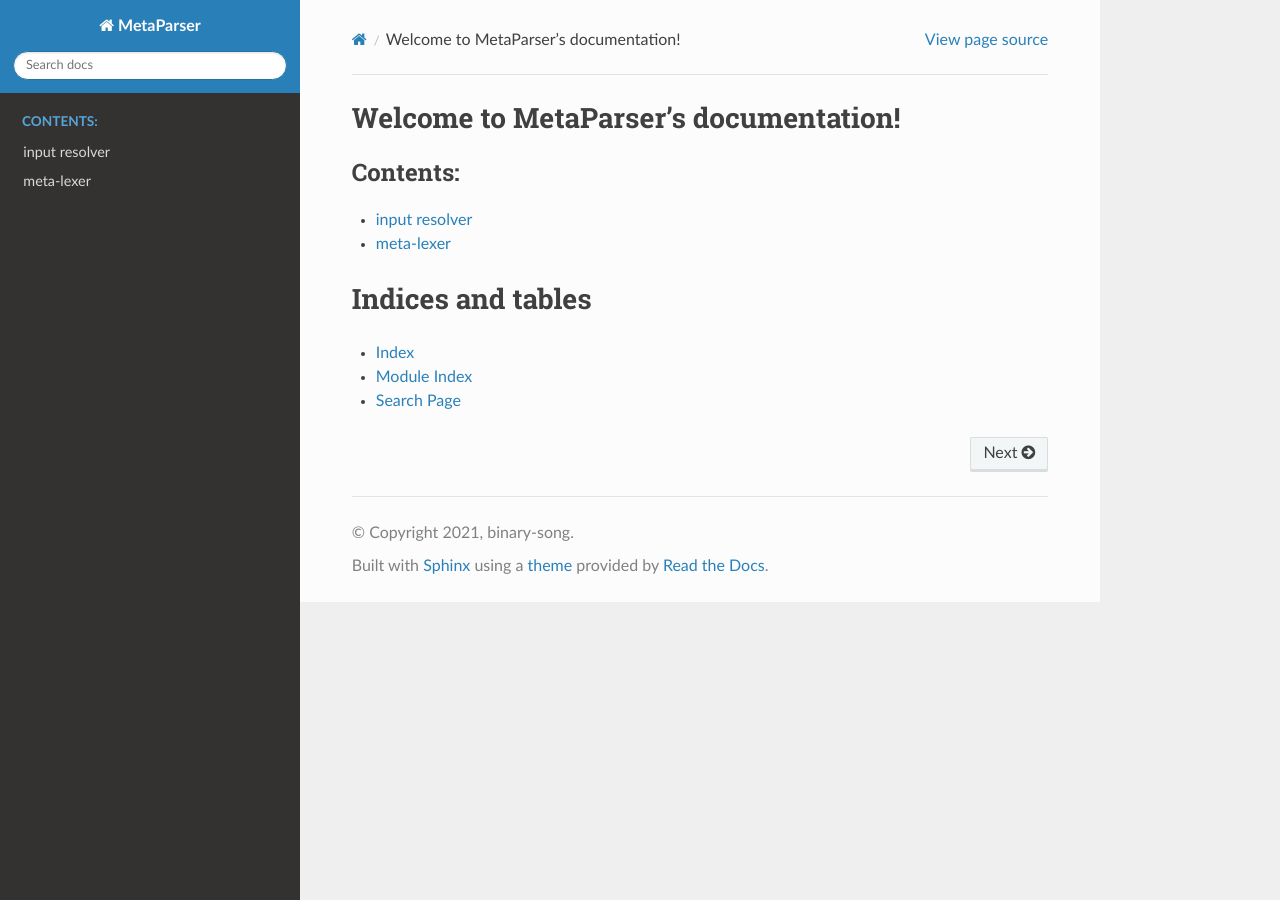
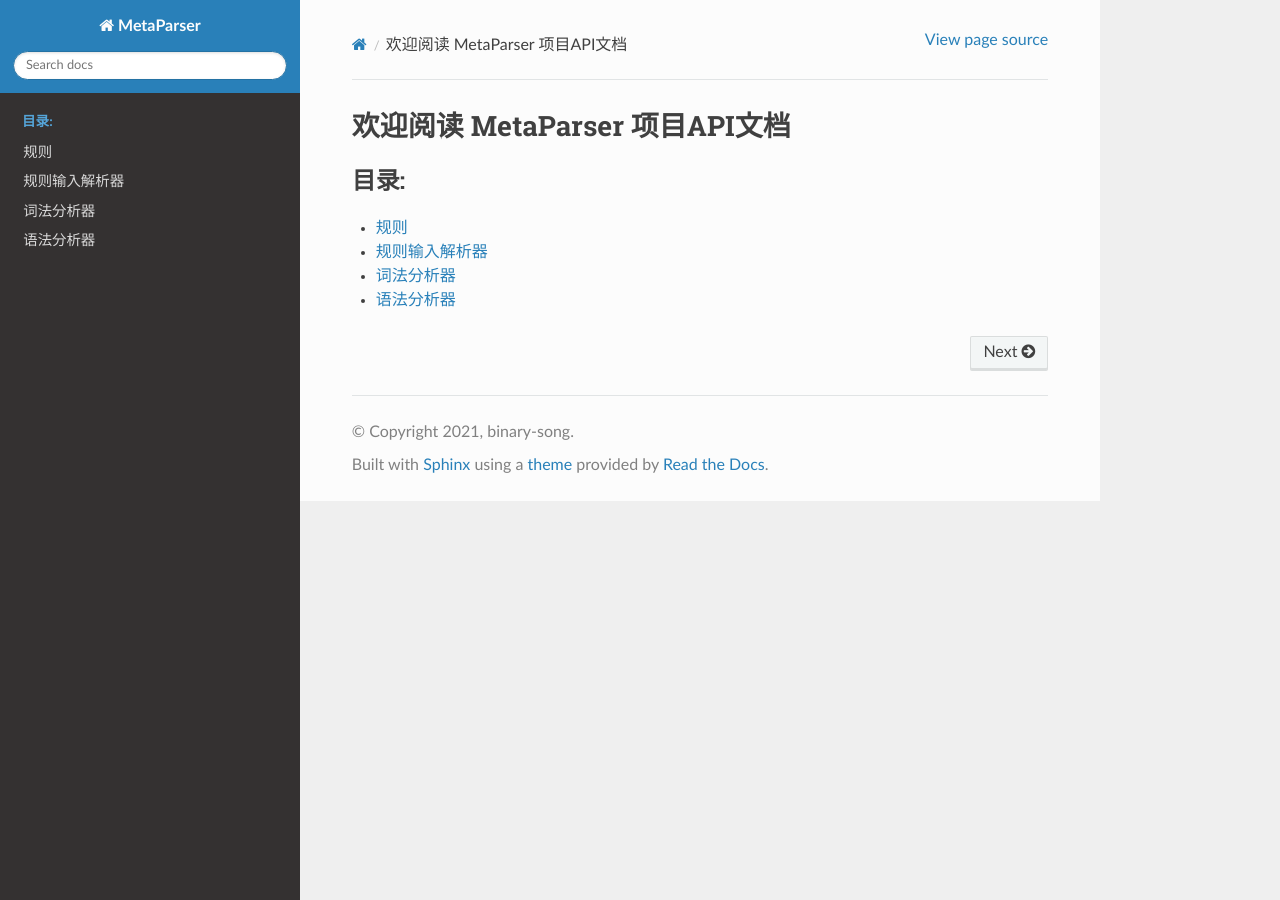
Before and after one commit to Binary-Song/MetaParser, a Sphinx documentation site: the page built from docs/index.rst, in a window 1280 px wide. Built offline with Sphinx 7.4.7 and the Read the Docs theme 2.0.0, drawn with Linux system fonts in a browser that asks for light colours.

Commit message:
update docs

```diff
--- a/docs/api/input.rst
+++ b/docs/api/input.rst
@@ -1,4 +1,4 @@
-input resolver
+规则输入解析器
 ==============
 
 .. doxygenfile:: input-resolver.hpp
--- a/docs/api/lexer.rst
+++ b/docs/api/lexer.rst
@@ -1,4 +1,4 @@
-meta-lexer
+词法分析器
 ==========
 
 .. doxygenfile:: meta-lexer.hpp
--- /dev/null
+++ b/docs/api/parser.rst
@@ -0,0 +1,4 @@
+语法分析器
+==========
+
+.. doxygenfile:: meta-parser.hpp
--- /dev/null
+++ b/docs/api/rules.rst
@@ -0,0 +1,4 @@
+规则
+==========
+
+.. doxygenfile:: rules.hpp
--- a/docs/index.rst
+++ b/docs/index.rst
@@ -1,19 +1,11 @@
-
-Welcome to MetaParser's documentation!
+欢迎阅读 MetaParser 项目API文档
 ======================================
 
 .. toctree::
-   :maxdepth: 4
-   :caption: Contents:
+   :maxdepth: 2
+   :caption: 目录:
 
+   api/rules
    api/input
    api/lexer
-
-
-
-Indices and tables
-==================
-
-* :ref:`genindex`
-* :ref:`modindex`
-* :ref:`search`
+   api/parser
```
Also changed, not shown: 1 other file.
